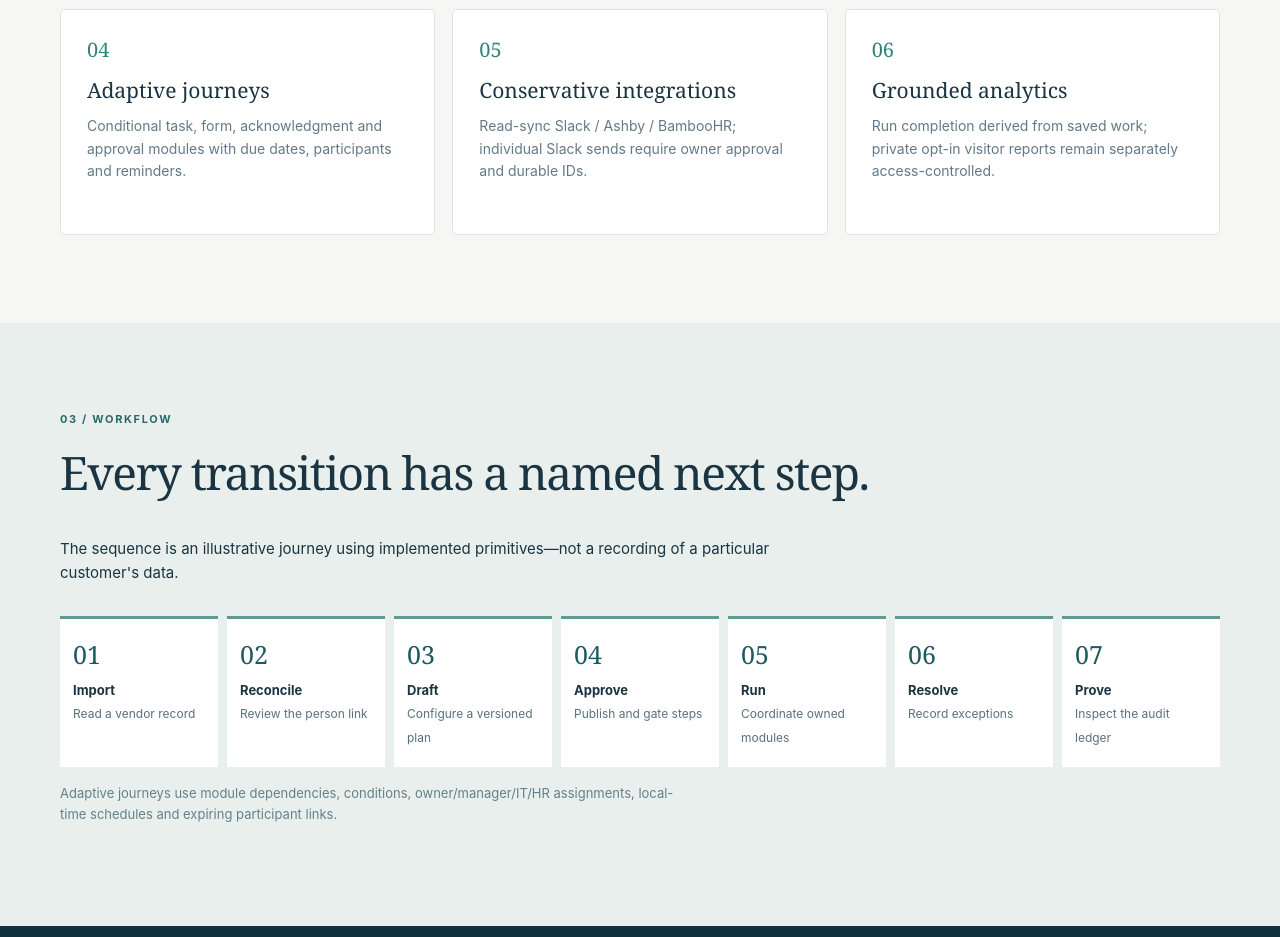
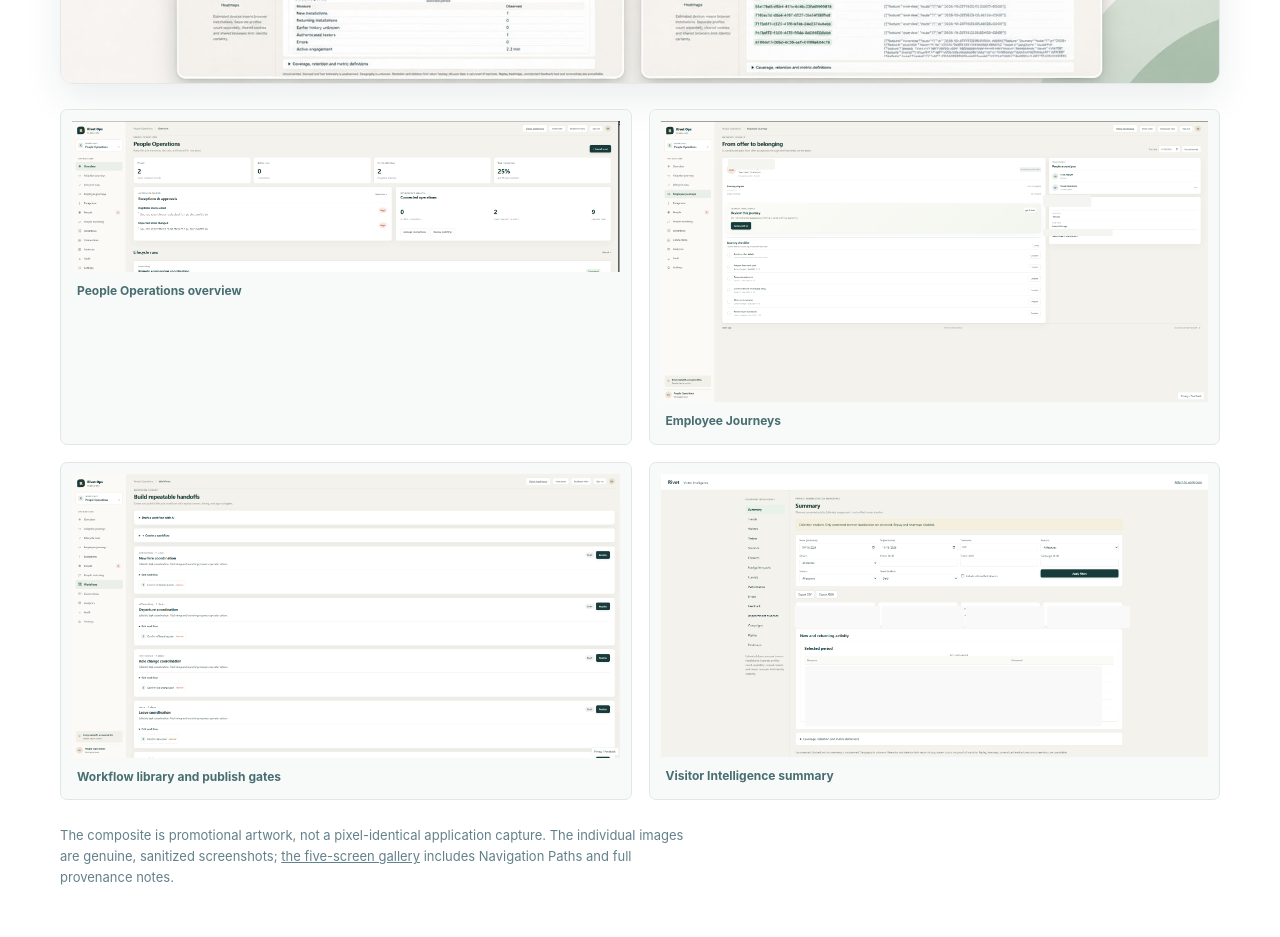
Before and after one commit to Locke-Development/Rivet, a plain HTML site: page index.html in a window 1280 px wide. Shown: the part 1860-2797 px from the top of the page. Drawn offline with Linux system fonts and the light colour scheme.

Commit message:
docs: display approved Rivet screenshot showcase and real redacted product captures

```diff
--- a/index.html
+++ b/index.html
@@ -27,6 +27,19 @@ section{padding:88px 0}.intro .split{display:grid;grid-template-columns:.95fr 1.
 <div class="diagram" role="img" aria-label="Illustrative Rivet architecture: Slack, Ashby and BambooHR feeds enter staged identity review, then publish controlled journeys with approvals and audit."><p>ILLUSTRATIVE PRODUCT ARCHITECTURE — NOT A SCREENSHOT</p><div class="sourceboxes"><div class="sourcebox">ASHBY<br><small>Candidate records</small></div><div class="sourcebox">BAMBOOHR<br><small>People directory</small></div><div class="sourcebox">SLACK<br><small>Directory / messages</small></div></div><div class="arrow">↓ &nbsp; explicit identity reconciliation &nbsp; ↓</div><div class="hub"><b>RIVET ORCHESTRATION LEDGER</b><span>Person identity · Frozen workflow versions · Decisions · Outcomes</span></div><div class="arrow">↓ &nbsp; human-gated execution &nbsp; ↓</div><div class="downrow"><div>Tasks &amp; forms</div><div>Approvals &amp; exceptions</div><div>Audit &amp; reporting</div></div><small>Customer credentials required · No automatic HRIS/ATS write-back</small></div>
 </div></div>
 <div class="metrics"><div class="wrap inner"><div class="metric"><b>433</b><span>Source-mapped feature and gap checks</span></div><div class="metric"><b>233</b><span>Passed in recorded October 26 local suite</span></div><div class="metric"><b>3</b><span>Current credential-based connector adapters</span></div><div class="metric"><b>4</b><span>Current competing platforms reviewed</span></div></div></div>
+
+<section class="rivet-showcase" id="screenshots"><div class="wrap">
+<div class="eyebrow">APPROVED SHOWCASE / ACTUAL PRODUCT REFERENCES</div><h2>Rivet in use.</h2>
+<p>Five screenshots of the working application were provided by the project owner. This designed composite presents them together; original captures below are redacted to protect private identifiers.</p>
+<a href="SCREENSHOTS.md"><img class="rivet-hero-shot" src="assets/rivet-showcase-composite.jpg" alt="Rivet showcase: designed composite derived from five user-supplied screenshots" loading="lazy"></a>
+<div class="rivet-originals">
+<figure><a href="assets/people-ops-overview.png"><img src="assets/people-ops-overview.png" alt="Actual Rivet People Operations Overview screenshot, operator activity and source IDs removed" loading="lazy"></a><figcaption>People Operations overview</figcaption></figure>
+<figure><a href="assets/employee-journey.png"><img src="assets/employee-journey.png" alt="Actual Rivet Employee Journeys screenshot, personal fields redacted" loading="lazy"></a><figcaption>Employee Journeys</figcaption></figure>
+<figure><a href="assets/workflow-library.png"><img src="assets/workflow-library.png" alt="Actual Rivet workflow library screenshot" loading="lazy"></a><figcaption>Workflow library and publish gates</figcaption></figure>
+<figure><a href="assets/visitor-intelligence-summary.png"><img src="assets/visitor-intelligence-summary.png" alt="Actual Rivet Visitor Intelligence Summary, private metrics redacted" loading="lazy"></a><figcaption>Visitor Intelligence summary</figcaption></figure>
+</div>
+<p class="small">The composite is promotional artwork, not a pixel-identical application capture. The individual images are genuine, sanitized screenshots; <a href="SCREENSHOTS.md"><u>the five-screen gallery</u></a> includes Navigation Paths and full provenance notes.</p>
+</div></section>
 <section id="product" class="intro"><div class="wrap split"><div><div class="eyebrow">01 / PRODUCT POSITION</div><div class="rule"></div><h2>Systems hold records.<br>Rivet holds the handoffs.</h2></div><div><p>Hiring, onboarding, transfers and departures cross teams and systems. The point of failure is often not missing data but an unclear next action, an unapproved step or an employee identity that was silently mismatched.</p><p>Rivet connects staged source records to a durable execution layer. People remain accountable for identity matches, workflow publication and high-impact approvals; every result has a recorded state.</p><p><strong>The platform deliberately leaves payroll, core HR records and device provisioning with systems built for those responsibilities.</strong></p></div></div></section>
 <section style="padding-top:0" id="engineering"><div class="wrap"><div class="eyebrow">02 / SOFTWARE CAPABILITIES</div><h2>Six engineering disciplines, one working application.</h2><div class="cards"><article class="card"><div class="count">01</div><h3>Vendor neutral</h3><p>An orchestration and audit layer above existing HRIS/ATS records—not an HRIS replacement.</p></article><article class="card"><div class="count">02</div><h3>Identity integrity</h3><p>People imports remain staged until someone explicitly links, creates, or ignores each source record.</p></article><article class="card"><div class="count">03</div><h3>Human gates</h3><p>Draft → review → publish → launch; approvals and exception reasons are recorded, not implied.</p></article><article class="card"><div class="count">04</div><h3>Adaptive journeys</h3><p>Conditional task, form, acknowledgment and approval modules with due dates, participants and reminders.</p></article><article class="card"><div class="count">05</div><h3>Conservative integrations</h3><p>Read-sync Slack / Ashby / BambooHR; individual Slack sends require owner approval and durable IDs.</p></article><article class="card"><div class="count">06</div><h3>Grounded analytics</h3><p>Run completion derived from saved work; private opt-in visitor reports remain separately access-controlled.</p></article></div></div></section>
 <section class="pipeline"><div class="wrap"><div class="eyebrow">03 / WORKFLOW</div><h2>Every transition has a named next step.</h2><p>The sequence is an illustrative journey using implemented primitives—not a recording of a particular customer's data.</p><div class="steps"><div class="step"><b>01</b><strong>Import</strong><span>Read a vendor record</span></div><div class="step"><b>02</b><strong>Reconcile</strong><span>Review the person link</span></div><div class="step"><b>03</b><strong>Draft</strong><span>Configure a versioned plan</span></div><div class="step"><b>04</b><strong>Approve</strong><span>Publish and gate steps</span></div><div class="step"><b>05</b><strong>Run</strong><span>Coordinate owned modules</span></div><div class="step"><b>06</b><strong>Resolve</strong><span>Record exceptions</span></div><div class="step"><b>07</b><strong>Prove</strong><span>Inspect the audit ledger</span></div></div><p class="small" style="margin-top:16px">Adaptive journeys use module dependencies, conditions, owner/manager/IT/HR assignments, local-time schedules and expiring participant links.</p></div></section>
```
